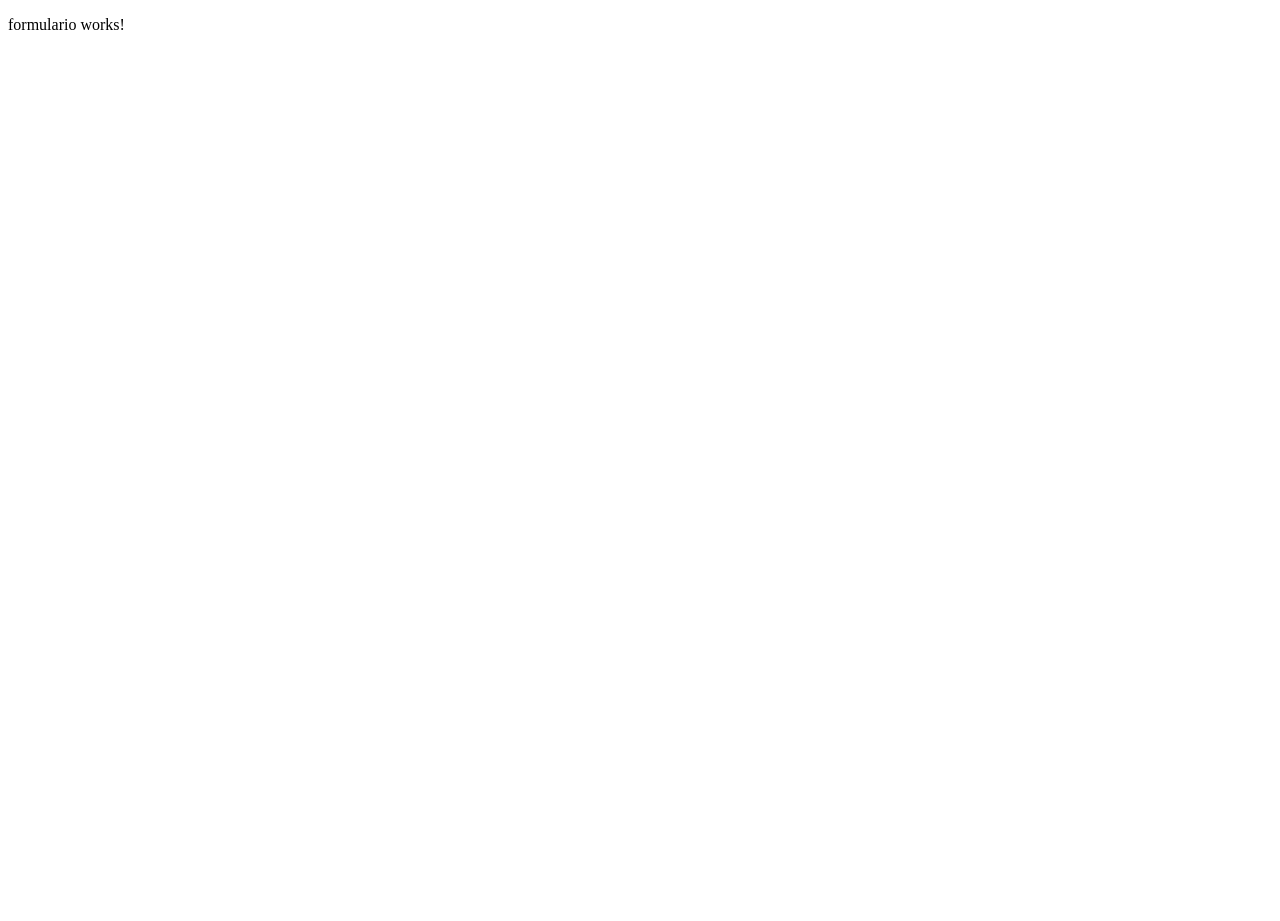
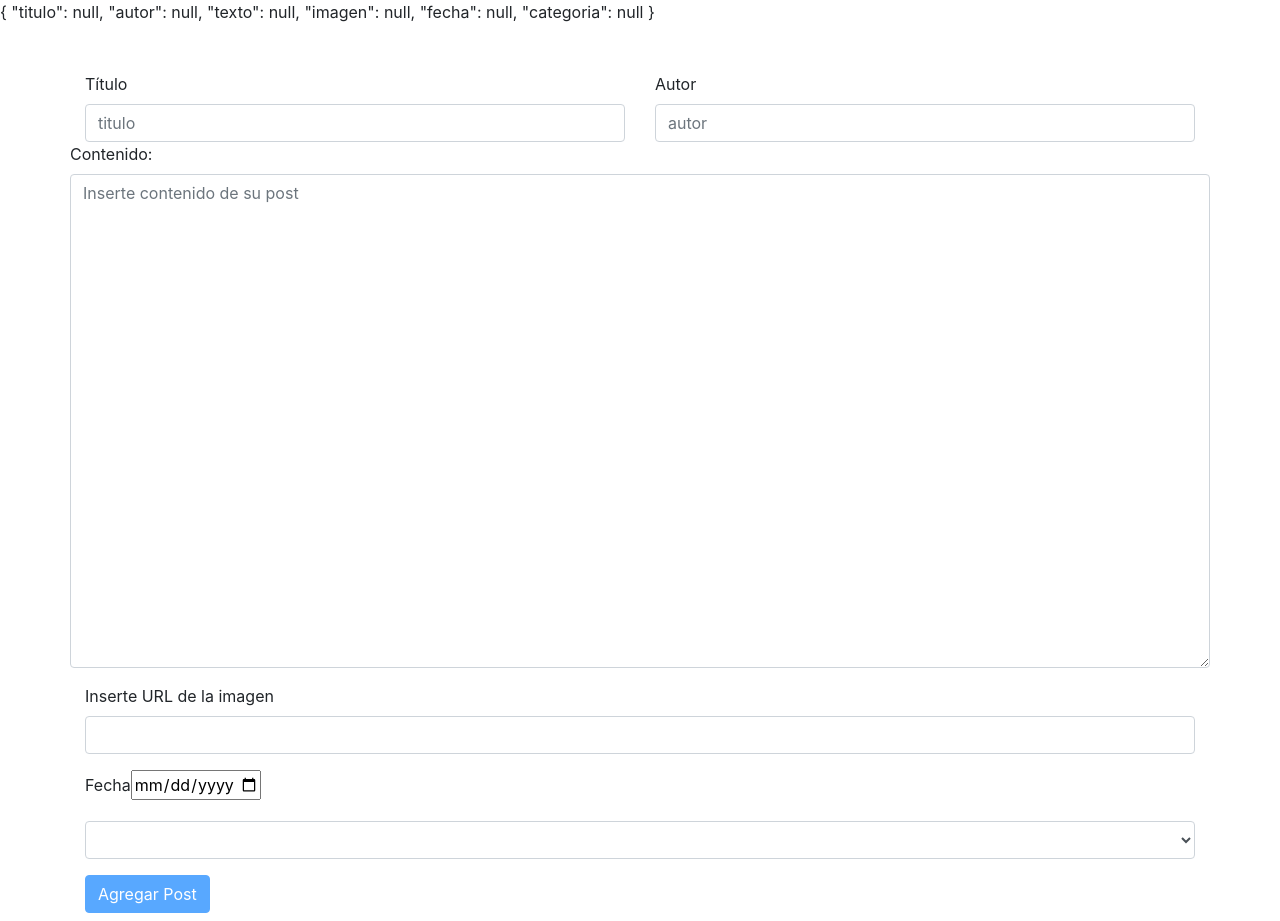
Before and after one commit to c-mega/ITblog_angular, an Angular app in the folder Blog/: page /new in a window 1280 px wide. Before the commit the page ends 800 px from the top, so only its background shows below. Built offline with nearby package versions, Linux system fonts and the light colour scheme.

Commit message:
Formulario creado, se guarda en consola como objeto Métodos creados, falta completar agregarPost Dudas: En el objeto de form por qué se guarda como obj y sale un 0 // como hacer que la info del post se redirija a /blog).

```diff
--- a/Blog/angular.json
+++ b/Blog/angular.json
@@ -49,6 +49,7 @@
               "src/assets"
             ],
             "styles": [
+              "node_modules/bootstrap/dist/css/bootstrap.min.css",
               "src/styles.css"
             ],
             "scripts": []
@@ -144,6 +145,7 @@
           }
         }
       }
-    }},
+    }
+  },
   "defaultProject": "Blog"
 }
--- a/Blog/package.json
+++ b/Blog/package.json
@@ -19,6 +19,7 @@
     "@angular/platform-browser": "~10.0.6",
     "@angular/platform-browser-dynamic": "~10.0.6",
     "@angular/router": "~10.0.6",
+    "bootstrap": "^4.5.2",
     "rxjs": "~6.5.5",
     "tslib": "^2.0.0",
     "zone.js": "~0.10.3"
--- a/Blog/src/app/app.module.ts
+++ b/Blog/src/app/app.module.ts
@@ -5,6 +5,7 @@ import { AppRoutingModule } from './app-routing.module';
 import { AppComponent } from './app.component';
 import { FormularioComponent } from './formulario/formulario.component';
 import { BlogComponent } from './blog/blog.component';
+import { FormsModule, ReactiveFormsModule } from '@angular/forms';
 
 @NgModule({
   declarations: [
@@ -14,7 +15,9 @@ import { BlogComponent } from './blog/blog.component';
   ],
   imports: [
     BrowserModule,
-    AppRoutingModule
+    AppRoutingModule,
+    FormsModule,
+    ReactiveFormsModule
   ],
   providers: [],
   bootstrap: [AppComponent]
--- a/Blog/src/app/app.service.ts
+++ b/Blog/src/app/app.service.ts
@@ -9,34 +9,26 @@ export class AppService {
   arrPosts: Post[];
 
   constructor() {
-    this.arrPosts = [];
+    this.arrPosts = [
+
+    ];
   }
 
-  agregarPost() { //este es un método de formularioComponent
-
+  agregarPost() {
+    console.log(this.arrPosts.push());
   }
 
-  getAllPosts(): Post[] {
-    return this.arrPosts;
-  }
-
-  getAllPostsPromise(): Promise<Post[]> { //cuando la promesa se resuelva devolverá un arr de posts
+  getAllPosts(): Promise<Post[]> {
     return new Promise((resolve, reject) => {
       resolve(this.arrPosts);
     });
-
-
-
-
   }
 
-  getPostsByCategoria(): Promise<Post[]> { //Este es un método de blogComponent
+  getPostByCategoria(pCategoria): Promise<Post[]> {
     return new Promise((resolve, reject) => {
-      let arrFiltrado = this.arrPosts.filter(cat => {
-        return cat.categoria;
-      });
-      resolve(arrFiltrado)
+      resolve(this.arrPosts.filter(publicacion => {
+        return publicacion.categoria === pCategoria;
+      }));
     });
   }
-
 }
--- a/Blog/src/app/blog/blog.component.html
+++ b/Blog/src/app/blog/blog.component.html
@@ -1 +1,9 @@
-<p>blog works!</p>
+<div class="posts">
+    <div class="post" *ngFor="let post of posts">
+        <h3>{{post.titulo}} {{post.autor}} {{post.fecha}}</h3>
+        <h1>{{post.categoria}}</h1>
+        <img [src]="post.imagen" alt="">
+        <p>{{post.texto}}</p>
+
+
+        <!--MAQUETAR Y COMPLETAR ESTE Y EL CSS -->
--- a/Blog/src/app/blog/blog.component.ts
+++ b/Blog/src/app/blog/blog.component.ts
@@ -1,5 +1,6 @@
 import { Component, OnInit } from '@angular/core';
 import { AppService } from '../app.service';
+import { Post } from '../models/post.model';
 
 
 @Component({
@@ -9,9 +10,16 @@ import { AppService } from '../app.service';
 })
 export class BlogComponent implements OnInit {
 
+  posts: Post[];
+
   constructor(private appService: AppService) { }
 
   ngOnInit(): void {
+
+    this.appService.getAllPosts()
+      .then(arrPos => {
+        this.posts = arrPos;
+      }).catch(err => console.log(err));
   }
 
 }
--- a/Blog/src/app/formulario/formulario.component.html
+++ b/Blog/src/app/formulario/formulario.component.html
@@ -1 +1,47 @@
-<p>formulario works!</p>
+{{formulario.value | json}}
+
+<form class="container mt-5" [formGroup]="formulario" (ngSubmit)="onSubmit()" novalidate>
+    <div class="row">
+        <div class="col">
+            <label>Título</label>
+            <input type="text" class="form-control" placeholder="titulo" formControlName="titulo">
+        </div>
+        <div class="col">
+            <label>Autor</label>
+            <input type="text" class="form-control" placeholder="autor" formControlName="autor">
+        </div>
+    </div>
+
+    <div class="form-group">
+        <div class="row mb-3">
+            <label for="validationTextarea">Contenido:</label>
+            <textarea class="form-control" placeholder="Inserte contenido de su post" rows="20" cols="100" required
+                formControlName="texto"></textarea>
+        </div>
+    </div>
+    <div class="form-group">
+        <label for="inputAddress">Inserte URL de la imagen</label>
+        <input type="text" class="form-control" formControlName="imagen">
+    </div>
+
+    <div class="form-group">
+        <label for="exampleFormControlInput1">Fecha</label>
+        <input type="date" value="2020-08-17" min="2000-01-01" max="2020-08-17" formControlName="fecha">
+    </div>
+
+    <div class="form-group">
+        <select class="form-control" formControlName="categoria">
+            <option value="selecciona">Selecciona una categoría</option>
+            <option value="cibersecurity">Cibersecurity</option>
+            <option value="developers">Full Stack Development</option>
+            <option value="datascience">Data Science</option>
+            <option value="cloud">Cloud Architecture</option>
+            <option value="ux">UX Design</option>
+        </select>
+    </div>
+
+
+    <button type="submit" value="enviar" [disabled]="!formulario.valid" class="btn btn-primary mb-2 margin-auto">Agregar
+        Post</button>
+    <!-- lo de disables es para deshabilitar el botón si el user no rellena bien el formulario -->
+</form>
--- a/Blog/src/app/formulario/formulario.component.ts
+++ b/Blog/src/app/formulario/formulario.component.ts
@@ -1,4 +1,6 @@
 import { Component, OnInit } from '@angular/core';
+import { FormGroup, FormControl } from '@angular/forms';
+import { AppService } from '../app.service';
 
 @Component({
   selector: 'app-formulario',
@@ -7,9 +9,26 @@ import { Component, OnInit } from '@angular/core';
 })
 export class FormularioComponent implements OnInit {
 
-  constructor() { }
+  formulario: FormGroup;
+
+  constructor(private appService: AppService) {
+    this.formulario = new FormGroup({
+      titulo: new FormControl(),
+      autor: new FormControl(),
+      texto: new FormControl(),
+      imagen: new FormControl(),
+      fecha: new FormControl(),
+      categoria: new FormControl(),
+    }
+    );
+  }
 
   ngOnInit(): void {
   }
 
+  async onSubmit() {
+    console.log(this.formulario.value);
+    const response = await this.appService.agregarPost();
+    console.log(response);
+  }
 }
--- a/Blog/src/app/models/post.model.ts
+++ b/Blog/src/app/models/post.model.ts
@@ -3,10 +3,10 @@ export class Post {
     texto: string;
     autor: string;
     imagen: string;
-    fecha: number;
+    fecha: string;
     categoria: string
 
-    constructor(pTitulo, pTexto, pAutor, pImagen, pFecha, pCategoria) {
+    constructor(pTitulo: string, pTexto: string, pAutor: string, pImagen: string, pFecha: string, pCategoria: string) {
         this.titulo = pTitulo;
         this.texto = pTexto;
         this.autor = pAutor;
```
Also changed, not shown: 1 other file (tests, documents, lock files or other folders).
